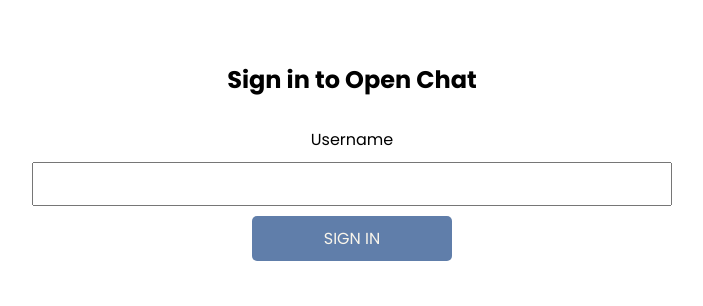
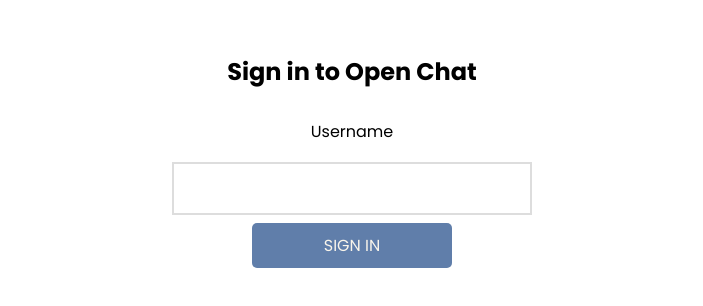
Before and after one commit to ellaflo/my-chat-app, a React (Create React App) app in the folder client/: page / in a window 1280 px wide. Shown: the part 234-540 px from the top of the page, without its empty margins (288-991 px from the left). Built offline with nearby package versions, Linux system fonts and the light colour scheme; no server answers.

Commit message:
colour styling changed

```diff
--- a/client/src/index.css
+++ b/client/src/index.css
@@ -20,17 +20,27 @@
 .home__header {
   margin-bottom: 30px;
 }
-.username__input {
-  padding: 10px;
-  width: 50%;
+
+input[type=text], input[type=email] {
+  padding: 12px 20px;
+  margin: 8px 0;
+  box-sizing: border-box;
+  border: 2px solid #ddd;
+  font-size: 16px;
 }
+
+input[type=text]:focus, input[type=email]:focus {
+  outline: none;
+  border-bottom: 2px solid dodgerblue;
+}
+
 .home__cta {
   width: 200px;
   padding: 10px;
   font-size: 16px;
   cursor: pointer;
-  background-color: #607EAA;
-  color: #F9F5EB;
+  background-color: #607eaa;
+  color: #f9f5eb;
   outline: none;
   border: none;
   border-radius: 5px;
@@ -43,7 +53,7 @@
 }
 .chat__sidebar {
   height: 100%;
-  background-color: #F9F5EB;
+  background-color: rgb(153, 217, 234);
   flex: 0.2;
   padding: 20px;
   border-right: 1px solid #fdfdfd;
@@ -57,7 +67,7 @@
 }
 .chat__users > * {
   margin-bottom: 10px;
-  color: #607EAA;
+  color: #607eaa;
   font-size: 14px;
 }
 .online__users > * {
@@ -72,16 +82,16 @@
   align-items: center;
   justify-content: space-between;
   padding: 20px;
-  background-color: #F9F5EB;
+  background-color: #f9f5eb;
 }
 .leaveChat__btn {
   padding: 10px;
   width: 150px;
   border: none;
   outline: none;
-  background-color: #D1512D;
+  background-color: rgb(0, 24, 111);
   cursor: pointer;
-  color: #EAE3D2;
+  color: #eae3d2;
 }
 .message__container {
   width: 100%;
@@ -96,7 +106,7 @@
 }
 .chat__footer {
   padding: 10px;
-  background-color: #F9F5EB;
+  background-color: #f9f5eb;
   height: 10vh;
 }
 .form {
@@ -120,7 +130,7 @@
   padding: 10px;
   border: none;
   outline: none;
-  color: #EAE3D2;
+  color: #eae3d2;
   cursor: pointer;
 }
 .sendBtn:hover {
@@ -133,7 +143,7 @@ padding: 10px;
   border-radius: 10px;
   font-size: 15px;
 }
-.message__sender{
+.message__sender {
   background-color: rgb(194, 243, 194);
   max-width: 300px;
   padding: 10px;
```
Also changed, not shown: client/src/components/ChatFooter.js (line endings or trailing spaces). Lines whose indentation alone changed are shown as unchanged.
